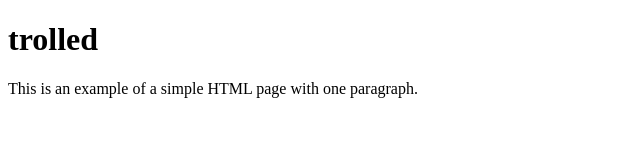
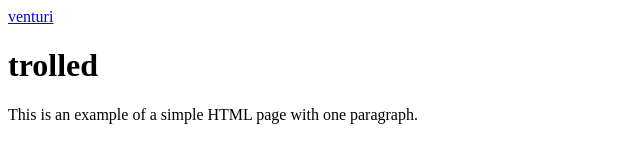
Before and after one commit to venturitube/venturitube.github.io, a plain HTML site: page index.html in a window 1280 px wide. Shown: the whole page, without its empty margins (0-640 px from the left). Drawn offline with Linux system fonts and the light colour scheme.

Commit message:
another up

```diff
--- a/index.html
+++ b/index.html
@@ -4,6 +4,7 @@
         <title>venturi</title>
     </head>
     <body>
+        <a href="venturi.tube">venturi</a>
         <h1>trolled</h1>
         <p>This is an example of a simple HTML page with one paragraph.</p>
     </body>
```
